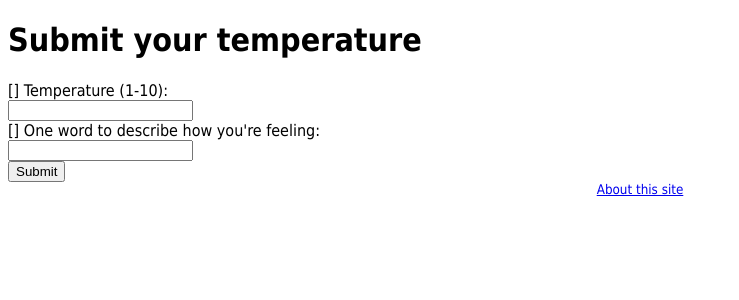
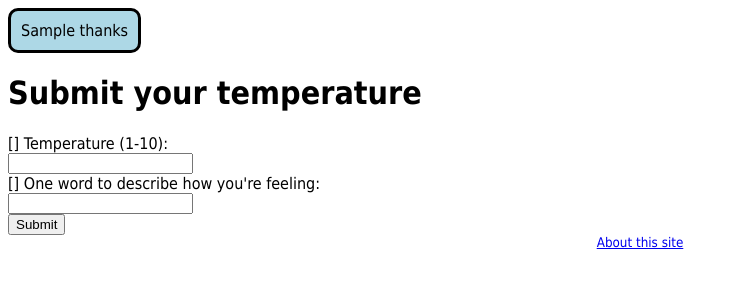
Before and after one commit to zpurcey/new-teamtemp, a Django app: template teamtemp/templates/form.html in a window 1280 px wide. Shown: the top 300 px of the page, without its empty margins (0-739 px from the left). Run offline with Django 3.2, Linux system fonts and the light colour scheme; the template is opened without the code that fills it: most values are stand-ins (such as "Sample title", 1, 10 or a date in 2020); form fields are guessed from the names that the template uses.

Commit message:
Added acknowledgement of submission

```diff
--- a/teamtemp/templates/form.html
+++ b/teamtemp/templates/form.html
@@ -3,6 +3,9 @@
 {% block title %}Team Temperature{% endblock %}
 
 {% block body %}
+{% if thanks %}
+<div class="info">{{ thanks }}</div>
+{% endif %}
 <h1>Submit your temperature</h1>
 <form method="post">
   {% csrf_token %}
--- a/teamtemp/views.py
+++ b/teamtemp/views.py
@@ -30,6 +30,7 @@ def submit(request, survey_id):
     userid = responses.get_or_create_userid(request)
     user, created = User.objects.get_or_create(id=userid)
     survey = get_object_or_404(TeamTemperature, pk=survey_id)
+    thanks = ""
     if request.method == 'POST':
         form = SurveyResponseForm(request.POST)
         if form.is_valid():
@@ -44,6 +45,8 @@ def submit(request, survey_id):
             response.save()
             response_id = response.id
             form = SurveyResponseForm(instance=response)
+            thanks = "Thank you for submitting your answers. You can " \
+                     "amend them now or later if you need to"
     else:
         try:
             previous = TemperatureResponse.objects.get(request = survey_id,
@@ -55,7 +58,8 @@ def submit(request, survey_id):
 
 
         form = SurveyResponseForm(instance=previous)
-    return render(request, 'form.html', {'form': form, 'response_id': response_id})
+    return render(request, 'form.html', {'form': form, 'thanks': thanks,
+                                         'response_id': response_id})
 
 def admin(request, survey_id):
     survey = get_object_or_404(TeamTemperature, pk=survey_id)
```
